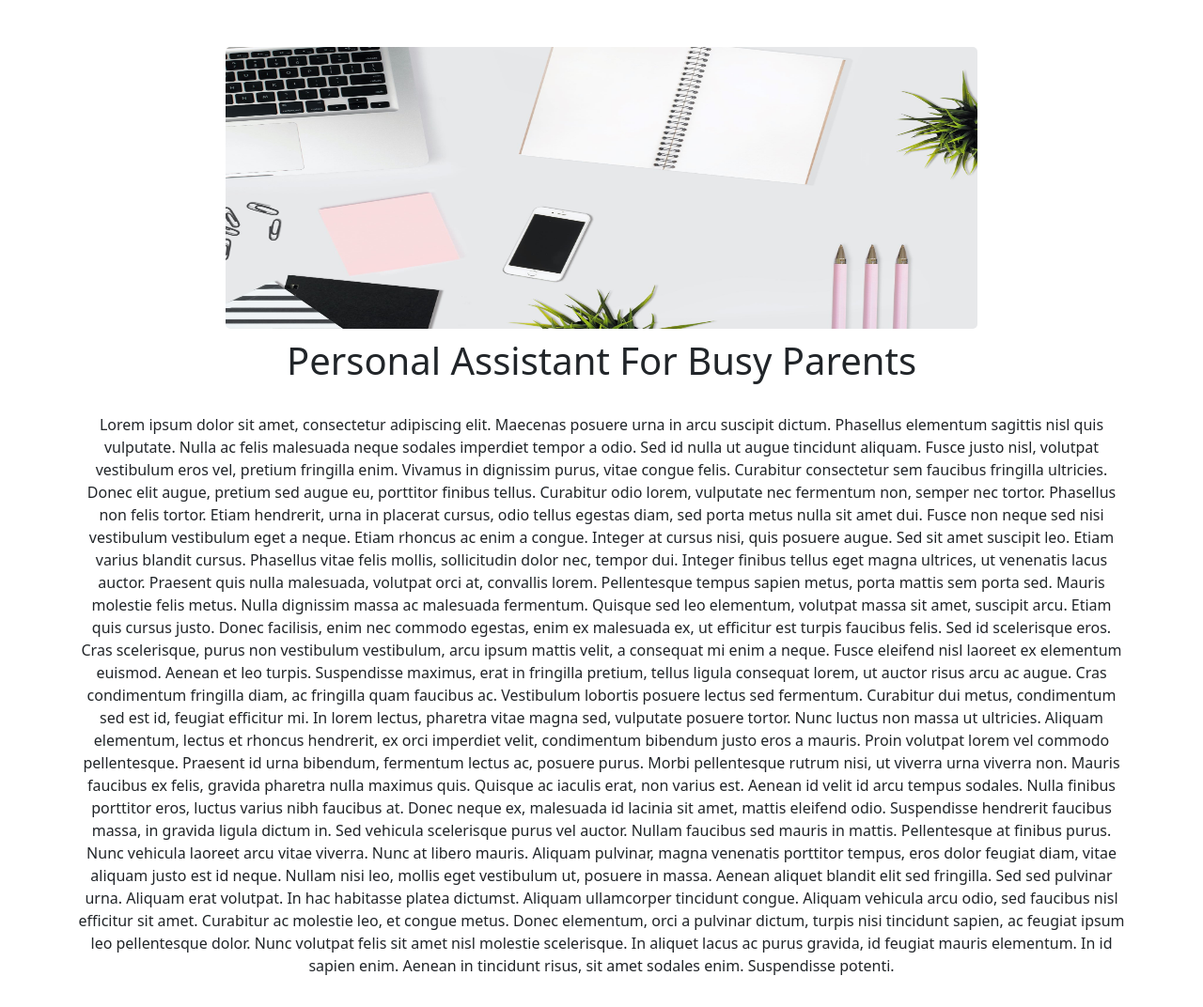
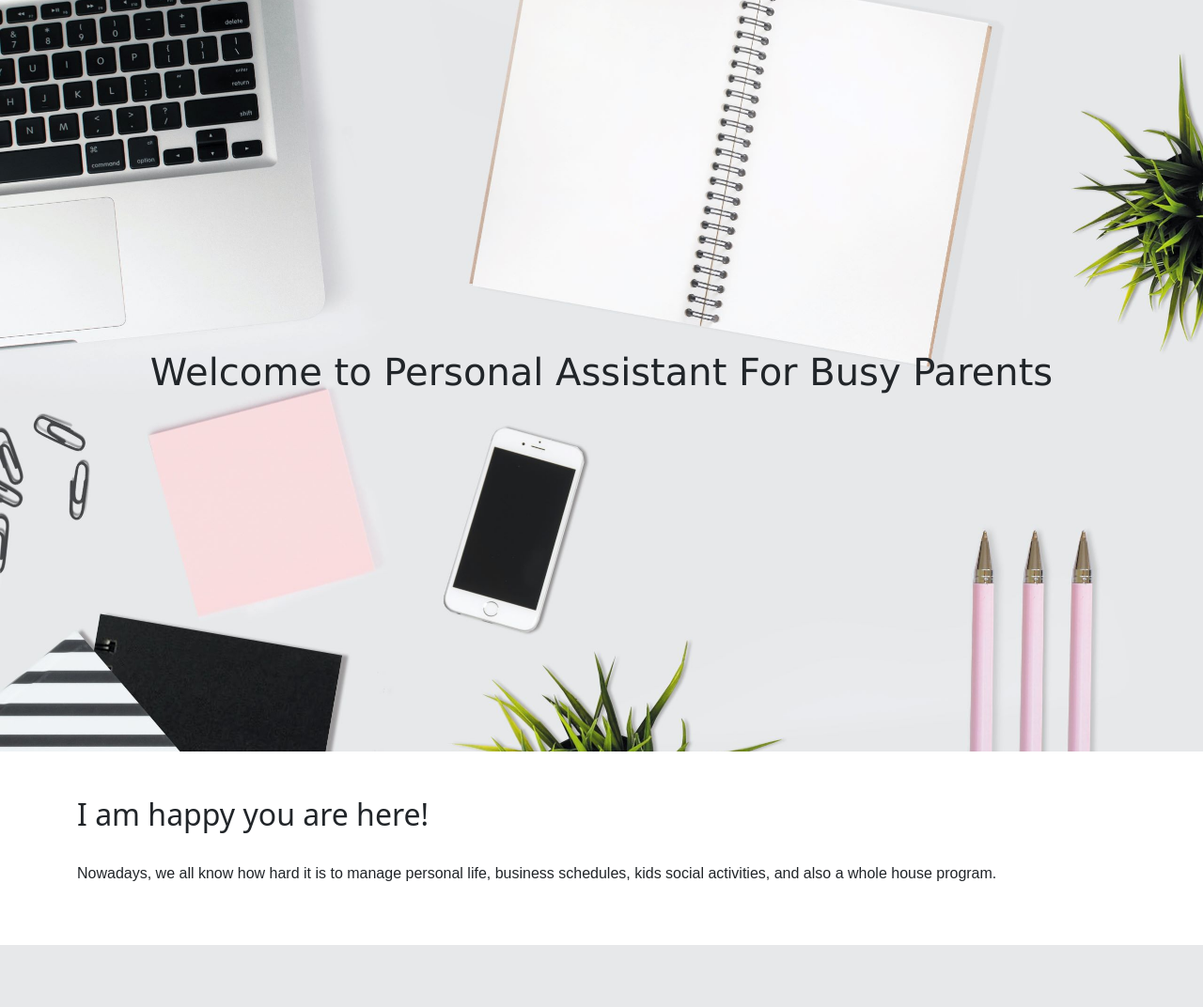
Before and after one commit to karineunderwood/helping-busy-parents, a Flask app: page / in a window 1280 px wide. Shown: the part 56-1128 px from the top of the page at 94% size. After the commit the page ends 1062 px from the top, so only its background shows below. Run offline with Flask 2, Linux system fonts and the light colour scheme.

Commit message:
Working on homepage script

```diff
--- a/static/busy-styling.css
+++ b/static/busy-styling.css
@@ -4,6 +4,13 @@ height: 300px;
 margin-top: 50px;
 margin-bottom: 10px;
 border-radius: 5px;
+
+
+}
+
+h1 {
+    font-weight: lighter;
+    font-family: 'Lucida Sans', 'Lucida Sans Regular', 'Lucida Grande', 'Lucida Sans Unicode', Geneva, Verdana, sans-serif;
 }
 
 .card {
@@ -15,9 +22,28 @@ border-radius: 5px;
 
 }
 
+.text-center {
+    font-family: sans-serif;
+    font-size: large;
+}
+
+p {
+    font-family: sans-serif;
+    font-size:100%;
+}
+
 #profile {
-    width: auto;
-    height: 300px;
+    width: 17rem;
+    height: 400px;
     margin-top: 1rem;
     border-radius: 0.5px;
 }
+
+.masthead {
+    height: 100vh;
+    min-height: 500px;
+    background-image: url('/static/homepage_pic.jpg');
+    background-size: cover;
+    background-position: center;
+    background-repeat: no-repeat;
+  }
--- a/templates/base.html
+++ b/templates/base.html
@@ -3,6 +3,9 @@
   <head>
     <!-- CSS only -->
     <link href="https://cdn.jsdelivr.net/npm/bootstrap@5.2.0-beta1/dist/css/bootstrap.min.css" rel="stylesheet" integrity="sha384-0evHe/X+R7YkIZDRvuzKMRqM+OrBnVFBL6DOitfPri4tjfHxaWutUpFmBp4vmVor" crossorigin="anonymous">
+    <link rel="stylesheet" href="https://cdn.jsdelivr.net/npm/bootstrap-icons@1.5.0/font/bootstrap-icons.css">
+    <link rel="stylesheet" href="https://cdnjs.cloudflare.com/ajax/libs/font-awesome/4.7.0/css/font-awesome.min.css">
+
     <link href="/static/busy-styling.css" rel="stylesheet">
     <meta charset="utf-8">
     <meta name="viewport" content="width=device-width">
--- a/templates/homepage.html
+++ b/templates/homepage.html
@@ -3,7 +3,85 @@
 
 {% block body %}
 
+<!-- Full Page Image Header with Vertically Centered Content -->
 <header class="masthead">
+  <div class="container h-100">
+    <div class="row h-100 align-items-center">
+      <div class="col-12 text-center">
+        <h1 class="fw-light">Welcome to Personal Assistant For Busy Parents</h1>
+      </div>
+    </div>
+  </div>
+</header>
+
+<!-- Page Content -->
+<section class="py-5">
+  <div class="container">
+    <h2 class="fw-light">I am happy you are here!</h2>
+    <br>
+    <p>Nowadays, we all know how hard it is to manage personal life, business schedules, kids social activities, and also a whole house program.</p>
+  </div>
+</section>
+
+
+
+
+
+
+
+
+
+<!-- <section class="section mt-5">
+  <div class="container">
+    <div class="row">
+      <div class="col-md-6">
+        <div>
+          <img alt="home" class="img-fluid" src="/static/homepage_pic.jpg" />
+        </div>
+      </div>
+      <div class="col-md-6 col-lg-5 ml-auto d-flex align-items-center mt-4 mt-md-0">
+        <div>
+          <h2>Personal Assistant For Busy Parents</h2>
+          <br>
+          <p class="margin-top-s">I’m elated to announce my little space with you all and soon to become part of your daily routine as your new Personal Assistant.
+
+            Nowadays, we all know how hard it is to manage personal life, business schedules, kids social activities, and also a whole house program.
+
+            Thinking about that, I created my new project and I’m extremely excited to show you about it!</p>
+          <p>My main goal is to bring organization and free time to your every day life.
+
+            I hope here you can find the help you always have been looking for.
+
+            I am sure I can assist you in so many different ways.</p>
+
+
+            <p>Come take a look!</p>
+        </div>
+      </div>
+    </div>
+  </div>
+</section> -->
+
+<!-- <div class="container-fluid">
+  <div class="row">
+    <div class="col-12">
+      <div class="card text-center mb-3 mt-4" style="width: 50rem; ">
+
+        <img src="/static/home.jpg" class="card-img-top" alt="homepage">
+        </div>
+    </div>
+  </div>
+</div> -->
+
+
+
+
+
+
+
+
+
+<!-- <header class="masthead">
     <div class="container h-100">
       <div class="row h-100 align-items-center">
         <div class="col-12  text-center">
@@ -14,25 +92,30 @@
     </div>
   </header>
 
-  <div class="container">
+  <div class="container-fluid">
 
   <div class="row">
-    <div class="col-12">
-    <p class="text-center">Lorem ipsum dolor sit amet, consectetur adipiscing elit. Maecenas posuere urna in arcu suscipit dictum. Phasellus elementum sagittis nisl quis vulputate. Nulla ac felis malesuada neque sodales imperdiet tempor a odio. Sed id nulla ut augue tincidunt aliquam. Fusce justo nisl, volutpat vestibulum eros vel, pretium fringilla enim. Vivamus in dignissim purus, vitae congue felis. Curabitur consectetur sem faucibus fringilla ultricies. Donec elit augue, pretium sed augue eu, porttitor finibus tellus. Curabitur odio lorem, vulputate nec fermentum non, semper nec tortor. Phasellus non felis tortor.
+    <div class="col-lg-12">
+      <p class="text-center">I’m elated to announce my little space with you all and soon to become part of your daily routine as your new Personal Assistant.
 
-        Etiam hendrerit, urna in placerat cursus, odio tellus egestas diam, sed porta metus nulla sit amet dui. Fusce non neque sed nisi vestibulum vestibulum eget a neque. Etiam rhoncus ac enim a congue. Integer at cursus nisi, quis posuere augue. Sed sit amet suscipit leo. Etiam varius blandit cursus. Phasellus vitae felis mollis, sollicitudin dolor nec, tempor dui. Integer finibus tellus eget magna ultrices, ut venenatis lacus auctor. Praesent quis nulla malesuada, volutpat orci at, convallis lorem. Pellentesque tempus sapien metus, porta mattis sem porta sed. Mauris molestie felis metus. Nulla dignissim massa ac malesuada fermentum. Quisque sed leo elementum, volutpat massa sit amet, suscipit arcu. Etiam quis cursus justo. Donec facilisis, enim nec commodo egestas, enim ex malesuada ex, ut efficitur est turpis faucibus felis. Sed id scelerisque eros.
+        Nowadays, we all know how hard it is to manage personal life, business schedules, kids social activities, and also a whole house program.
 
-        Cras scelerisque, purus non vestibulum vestibulum, arcu ipsum mattis velit, a consequat mi enim a neque. Fusce eleifend nisl laoreet ex elementum euismod. Aenean et leo turpis. Suspendisse maximus, erat in fringilla pretium, tellus ligula consequat lorem, ut auctor risus arcu ac augue. Cras condimentum fringilla diam, ac fringilla quam faucibus ac. Vestibulum lobortis posuere lectus sed fermentum. Curabitur dui metus, condimentum sed est id, feugiat efficitur mi. In lorem lectus, pharetra vitae magna sed, vulputate posuere tortor. Nunc luctus non massa ut ultricies. Aliquam elementum, lectus et rhoncus hendrerit, ex orci imperdiet velit, condimentum bibendum justo eros a mauris. Proin volutpat lorem vel commodo pellentesque. Praesent id urna bibendum, fermentum lectus ac, posuere purus. Morbi pellentesque rutrum nisi, ut viverra urna viverra non.
+        Thinking about that, I created my new project and I’m extremely excited to show you about it!
 
-        Mauris faucibus ex felis, gravida pharetra nulla maximus quis. Quisque ac iaculis erat, non varius est. Aenean id velit id arcu tempus sodales. Nulla finibus porttitor eros, luctus varius nibh faucibus at. Donec neque ex, malesuada id lacinia sit amet, mattis eleifend odio. Suspendisse hendrerit faucibus massa, in gravida ligula dictum in. Sed vehicula scelerisque purus vel auctor. Nullam faucibus sed mauris in mattis. Pellentesque at finibus purus. Nunc vehicula laoreet arcu vitae viverra. Nunc at libero mauris. Aliquam pulvinar, magna venenatis porttitor tempus, eros dolor feugiat diam, vitae aliquam justo est id neque. Nullam nisi leo, mollis eget vestibulum ut, posuere in massa. Aenean aliquet blandit elit sed fringilla. Sed sed pulvinar urna.
+        My main goal is to bring organization and free time to your every day life.
 
-        Aliquam erat volutpat. In hac habitasse platea dictumst. Aliquam ullamcorper tincidunt congue. Aliquam vehicula arcu odio, sed faucibus nisl efficitur sit amet. Curabitur ac molestie leo, et congue metus. Donec elementum, orci a pulvinar dictum, turpis nisi tincidunt sapien, ac feugiat ipsum leo pellentesque dolor. Nunc volutpat felis sit amet nisl molestie scelerisque. In aliquet lacus ac purus gravida, id feugiat mauris elementum. In id sapien enim. Aenean in tincidunt risus, sit amet sodales enim. Suspendisse potenti.</p>
-    </div>
+        I hope here you can find the help you always have been looking for.
+
+        I am sure I can assist you in so many different ways.
+
+        Come take a look!</p>
+
+
 
 
   </div>
-  </div>
-  <p></p>
+  </div> -->
+
 
 
 
```
Also changed, not shown: templates/about.html (+33 -28 lines), static/home.jpg (added), static/urban.jpg (added).
